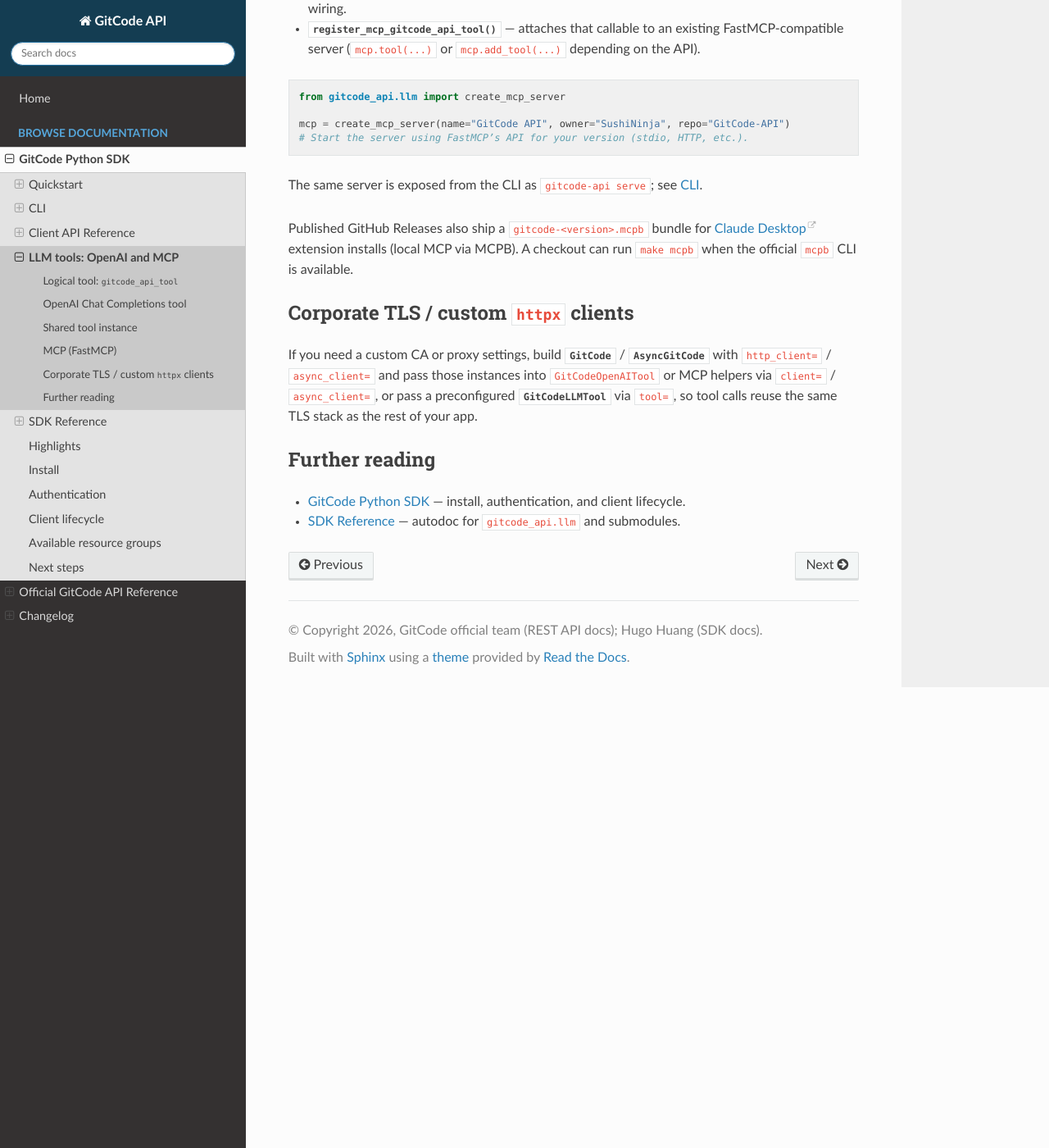
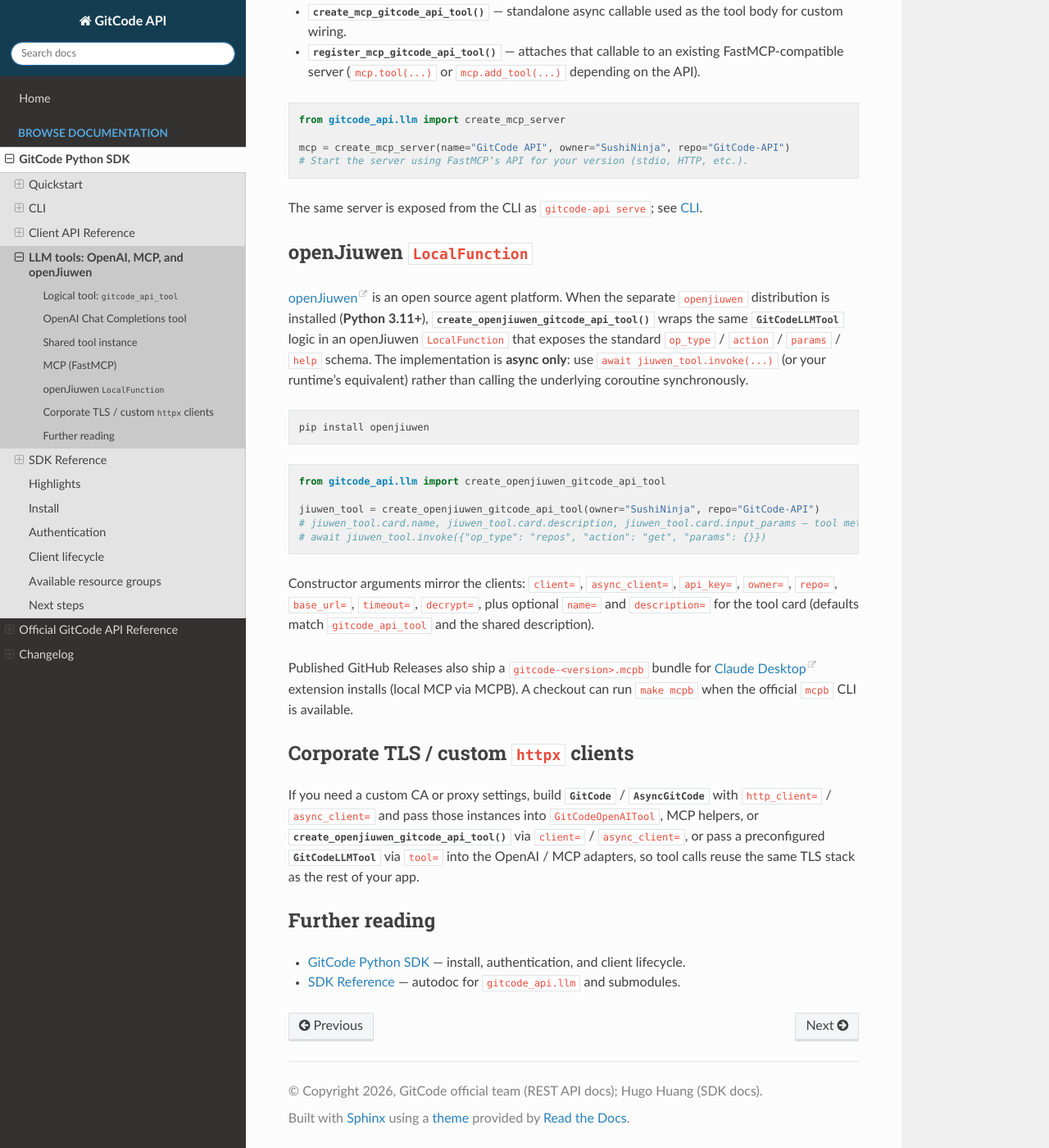
Before and after one commit to Trenza1ore/GitCode-API, a Sphinx documentation site: the page built from docs/sdk/llm_tools.rst, in a window 1280 px wide and 1400 px high, scrolled down 2806 px. Shown: the whole window at 82% size. Built offline with Sphinx 7.4.7 and the Read the Docs theme 3.1.0, drawn with Linux system fonts in a browser that asks for light colours; some of the changed text lies outside the part shown.

Commit message:
docs: update docs/README/AGENTS.md for openJiuwen support

```diff
--- a/docs/index.rst
+++ b/docs/index.rst
@@ -32,7 +32,8 @@
    The ``gitcode_api`` package on PyPI exposes synchronous and asynchronous
    ``httpx`` clients with resource-oriented entry points such as
    ``client.repos`` and ``client.pulls``. Optional :doc:`LLM tool adapters
-   <sdk/llm_tools>` cover OpenAI-style function tools and MCP (FastMCP).
+   <sdk/llm_tools>` cover OpenAI-style function tools, MCP (FastMCP), and
+   `openJiuwen <https://openjiuwen.com>`__ ``LocalFunction`` tools.
 
    :doc:`Open the SDK documentation <sdk/index>`
 
--- a/docs/sdk/llm_tools.rst
+++ b/docs/sdk/llm_tools.rst
@@ -1,5 +1,5 @@
-LLM tools: OpenAI and MCP
-=========================
+LLM tools: OpenAI, MCP, and openJiuwen
+======================================
 
 .. versionadded:: 1.2.5
 
@@ -7,9 +7,9 @@
 same resource-oriented API as :class:`~gitcode_api.GitCode` and
 :class:`~gitcode_api.AsyncGitCode`, without duplicating endpoint logic.
 
-Heavy dependencies (for example FastMCP) load **lazily** when you import symbols
-from ``gitcode_api.llm``; only the symbols you use trigger their submodule
-imports.
+Heavy dependencies (for example FastMCP or the `openJiuwen <https://openjiuwen.com>`__
+Python package) load **lazily** when you import symbols from ``gitcode_api.llm``;
+only the symbols you use trigger their submodule imports.
 
 Logical tool: ``gitcode_api_tool``
 ----------------------------------
@@ -165,6 +165,35 @@
 The same server is exposed from the CLI as ``gitcode-api serve``; see
 :doc:`cli`.
 
+openJiuwen ``LocalFunction``
+----------------------------
+
+`openJiuwen <https://openjiuwen.com>`__ is an open source agent platform. When the
+separate ``openjiuwen`` distribution is installed (**Python 3.11+**),
+:func:`~gitcode_api.llm.jiuwen.create_openjiuwen_gitcode_api_tool` wraps the
+same :class:`~gitcode_api.llm._tool.GitCodeLLMTool` logic in an openJiuwen
+``LocalFunction`` that exposes the standard ``op_type`` /
+``action`` / ``params`` / ``help`` schema. The implementation is **async
+only**: use ``await jiuwen_tool.invoke(...)`` (or your runtime’s equivalent) rather than
+calling the underlying coroutine synchronously.
+
+.. code-block:: bash
+
+   pip install openjiuwen
+
+.. code-block:: python
+
+   from gitcode_api.llm import create_openjiuwen_gitcode_api_tool
+
+   jiuwen_tool = create_openjiuwen_gitcode_api_tool(owner="SushiNinja", repo="GitCode-API")
+   # jiuwen_tool.card.name, jiuwen_tool.card.description, jiuwen_tool.card.input_params — tool metadata
+   # await jiuwen_tool.invoke({"op_type": "repos", "action": "get", "params": {}})
+
+Constructor arguments mirror the clients: ``client=``, ``async_client=``,
+``api_key=``, ``owner=``, ``repo=``, ``base_url=``, ``timeout=``, ``decrypt=``,
+plus optional ``name=`` and ``description=`` for the tool card (defaults match
+``gitcode_api_tool`` and the shared description).
+
 Published GitHub Releases also ship a ``gitcode-<version>.mcpb`` bundle for
 `Claude Desktop <https://claude.com/docs/connectors/building/mcpb>`__ extension
 installs (local MCP via MCPB). A checkout can run ``make mcpb`` when the
@@ -175,9 +204,11 @@
 
 If you need a custom CA or proxy settings, build :class:`~gitcode_api.GitCode` /
 :class:`~gitcode_api.AsyncGitCode` with ``http_client=`` / ``async_client=`` and
-pass those instances into ``GitCodeOpenAITool`` or MCP helpers via ``client=`` /
-``async_client=``, or pass a preconfigured :class:`~gitcode_api.llm._tool.GitCodeLLMTool`
-via ``tool=``, so tool calls reuse the same TLS stack as the rest of your app.
+pass those instances into ``GitCodeOpenAITool``, MCP helpers, or
+:func:`~gitcode_api.llm.jiuwen.create_openjiuwen_gitcode_api_tool` via
+``client=`` / ``async_client=``, or pass a preconfigured
+:class:`~gitcode_api.llm._tool.GitCodeLLMTool` via ``tool=`` into the OpenAI /
+MCP adapters, so tool calls reuse the same TLS stack as the rest of your app.
 
 Further reading
 ---------------
--- a/docs/sdk/reference.rst
+++ b/docs/sdk/reference.rst
@@ -24,4 +24,5 @@
    gitcode_api.resources.repositories
    gitcode_api.llm
    gitcode_api.llm.openai
+   gitcode_api.llm.jiuwen
    gitcode_api.llm.mcp
--- a/pyproject.toml
+++ b/pyproject.toml
@@ -1,10 +1,10 @@
 [project]
 name = "gitcode-api"
 version = "1.2.8"
-description = "Easy to use Python SDK for the GitCode REST API. Providing builtin CLI tool, and optional LLM integration (MCP and OpenAI tool) for agents. Community-maintained."
+description = "Easy to use Python SDK for the GitCode REST API. Providing builtin CLI tool, and optional LLM integration (MCP, OpenAI tool, and openJiuwen tool) for agents. Community-maintained."
 keywords = [
     "gitcode", "git", "devops", "api", "sdk", "python", "httpx", "client",
-    "mcp", "agent", "fastmcp", "llm", "mcp client", "mcp server", "model context protocol",
+    "mcp", "agent", "fastmcp", "llm", "openjiuwen", "mcp client", "mcp server", "model context protocol",
 ]
 readme = "README.md"
 requires-python = ">=3.9,<4"
```
Also changed, not shown: AGENTS.md (+1 -1 lines), README.md (+22 -4 lines), README.zh.md (+22 -4 lines), docs/sdk/index.rst (+12 -3 lines).
